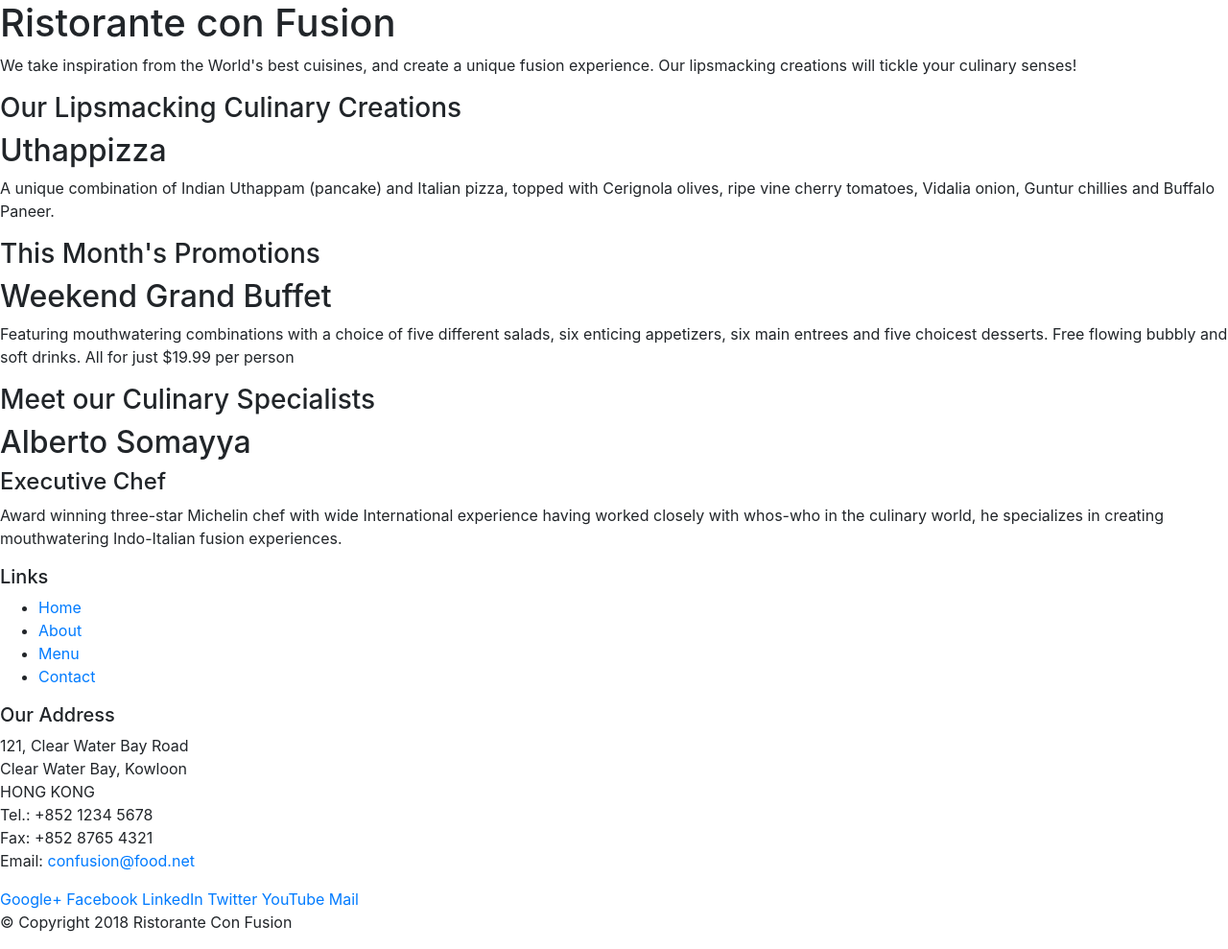
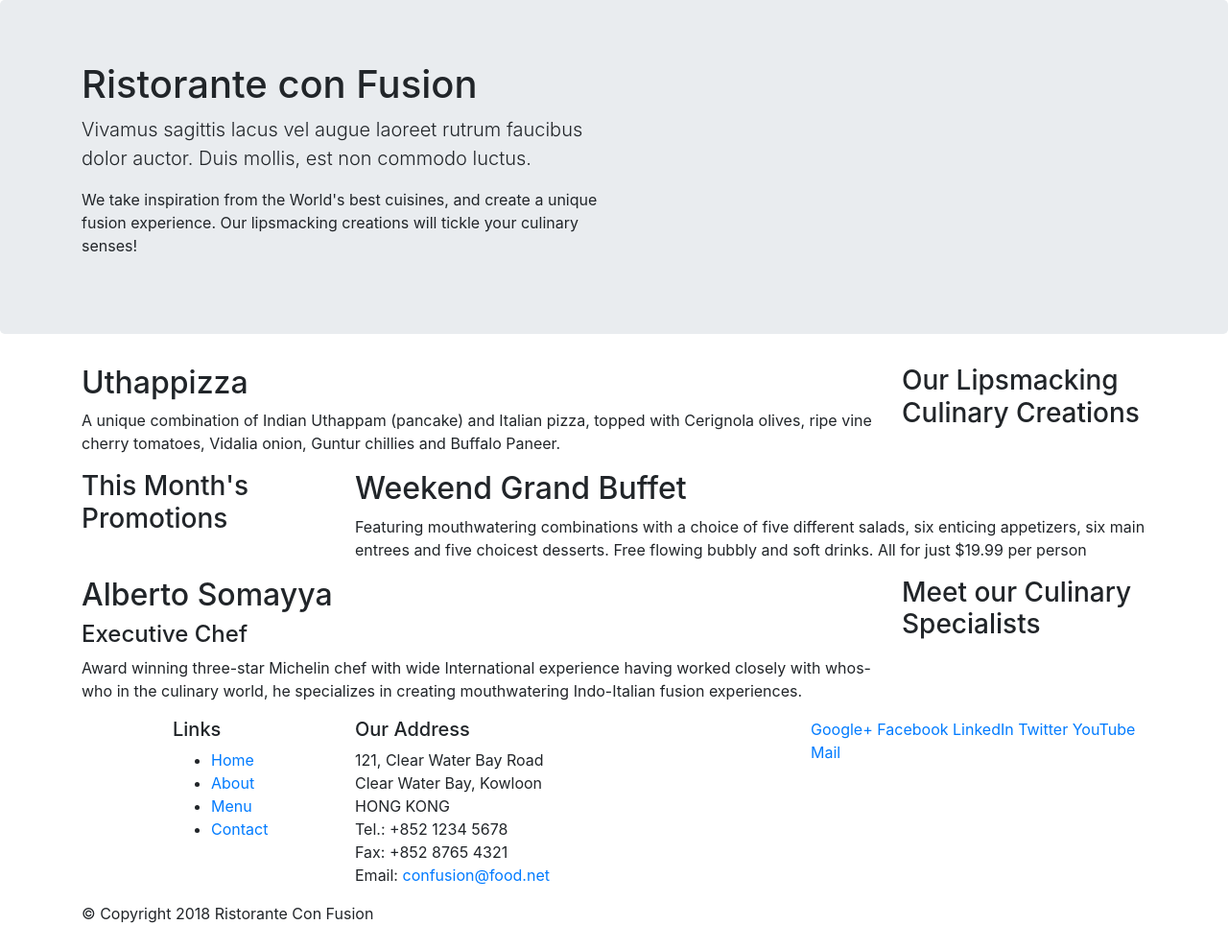
Before and after one commit to Maksym9669/conFusion, a website: page index.html in a window 1280 px wide. Shown: the whole page at 96% size. Drawn offline with nearby package versions, Linux system fonts and the light colour scheme.

Commit message:
Bootstrap Grid. Part 1

```diff
--- a/index.html
+++ b/index.html
@@ -8,6 +8,7 @@
       name="viewport"
       content="width=device-width, initial-scale=1, shrink-to-fit=no"
     />
+
     <meta http-equiv="x-ua-compatible" content="ie=edge" />
 
     <!-- Bootstrap CSS -->
@@ -18,26 +19,32 @@
   </head>
 
   <body>
-    <header>
-      <div>
-        <div>
-          <div>
+    <header class="jumbotron">
+      <div class="container">
+        <div class="row">
+          <div class="col-12 col-sm-6">
             <h1>Ristorante con Fusion</h1>
+            <p class="lead">
+              Vivamus sagittis lacus vel augue laoreet rutrum faucibus dolor
+              auctor. Duis mollis, est non commodo luctus.
+            </p>
             <p>
               We take inspiration from the World's best cuisines, and create a
               unique fusion experience. Our lipsmacking creations will tickle
               your culinary senses!
             </p>
           </div>
-          <div></div>
+          <div class="col-12 col-sm"></div>
         </div>
       </div>
     </header>
 
-    <div>
-      <div>
-        <div><h3>Our Lipsmacking Culinary Creations</h3></div>
-        <div>
+    <div class="container">
+      <div class="row">
+        <div class="col-12 col-sm-4 col-md-3 order-sm-last">
+          <h3>Our Lipsmacking Culinary Creations</h3>
+        </div>
+        <div class="col col-sm col-md order-sm-first">
           <h2>Uthappizza</h2>
           <p>
             A unique combination of Indian Uthappam (pancake) and Italian pizza,
@@ -47,9 +54,11 @@
         </div>
       </div>
 
-      <div>
-        <div><h3>This Month's Promotions</h3></div>
-        <div>
+      <div class="row">
+        <div class="col-12 col-sm-4 col-md-3">
+          <h3>This Month's Promotions</h3>
+        </div>
+        <div class="col col-sm col-md">
           <h2>Weekend Grand Buffet</h2>
           <p>
             Featuring mouthwatering combinations with a choice of five different
@@ -60,9 +69,11 @@
         </div>
       </div>
 
-      <div>
-        <div><h3>Meet our Culinary Specialists</h3></div>
-        <div>
+      <div class="row">
+        <div class="col-12 col-sm-4 col-md-3 order-sm-last">
+          <h3>Meet our Culinary Specialists</h3>
+        </div>
+        <div class="col col-sm col-md order-sm-first">
           <h2>Alberto Somayya</h2>
           <h4>Executive Chef</h4>
           <p>
@@ -76,9 +87,9 @@
     </div>
 
     <footer>
-      <div>
-        <div>
-          <div>
+      <div class="container">
+        <div class="row">
+          <div class="col-4 offset-1 col-sm-2">
             <h5>Links</h5>
             <ul>
               <li><a href="#">Home</a></li>
@@ -87,7 +98,7 @@
               <li><a href="#">Contact</a></li>
             </ul>
           </div>
-          <div>
+          <div class="col-7 col-sm-5">
             <h5>Our Address</h5>
             <address>
               121, Clear Water Bay Road<br />
@@ -98,7 +109,7 @@
               Email: <a href="mailto:confusion@food.net">confusion@food.net</a>
             </address>
           </div>
-          <div>
+          <div class="col-12 col-sm-4">
             <div>
               <a href="http://google.com/+">Google+</a>
               <a href="http://www.facebook.com/profile.php?id=">Facebook</a>
@@ -109,8 +120,10 @@
             </div>
           </div>
         </div>
-        <div>
-          <div><p>© Copyright 2018 Ristorante Con Fusion</p></div>
+        <div class="row">
+          <div class="col-auto">
+            <p>© Copyright 2018 Ristorante Con Fusion</p>
+          </div>
         </div>
       </div>
     </footer>
```
